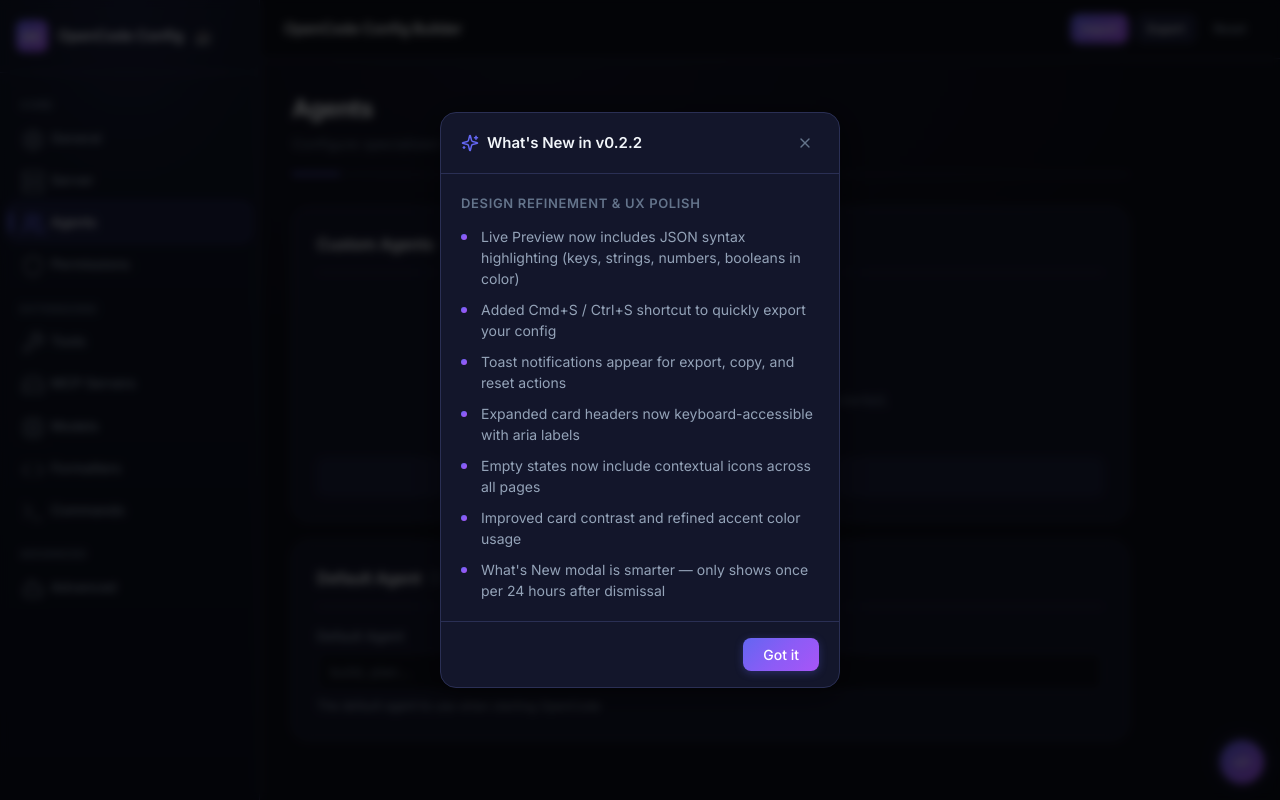
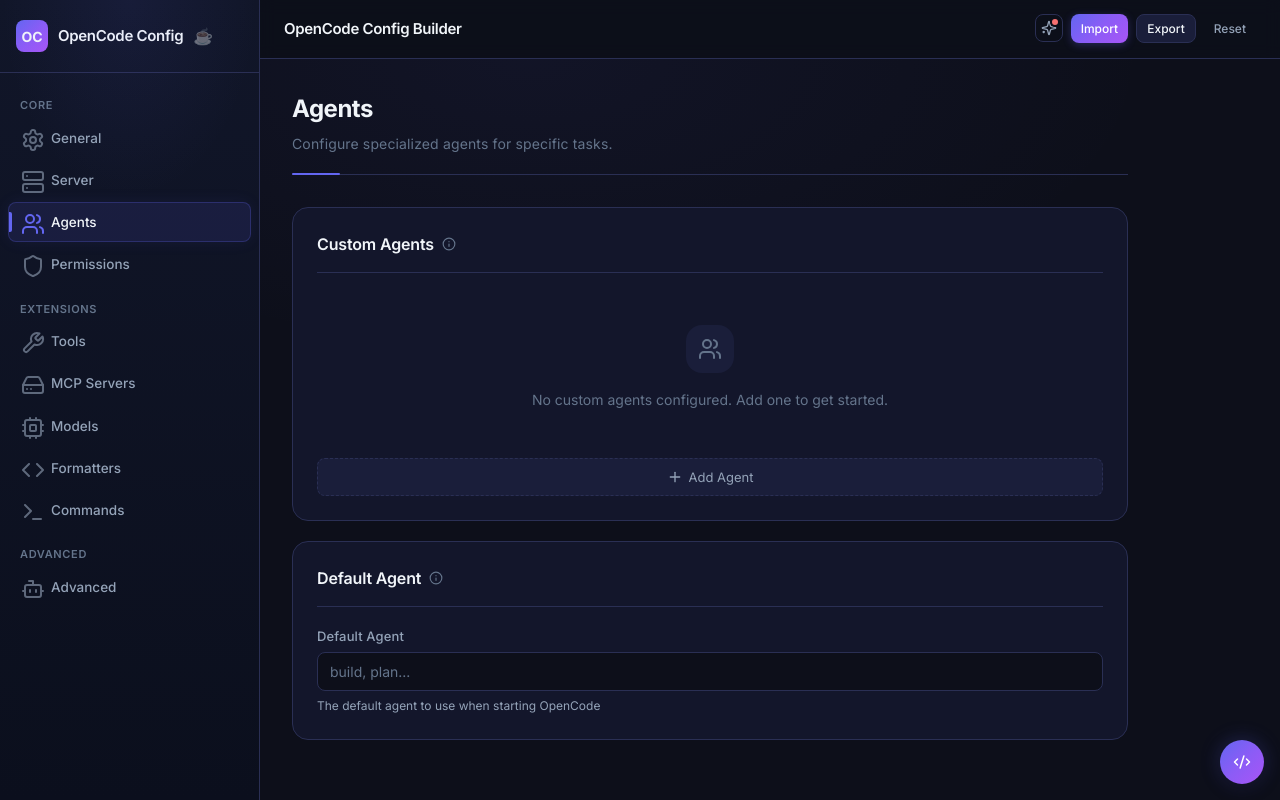
Before and after one commit to MikeCase/opencode-config-builder, a Next.js app: page /agents in a window 1280 px wide. Built offline with nearby package versions, Linux system fonts and the light colour scheme.

Commit message:
Replace What's New auto-popup with header icon + dot indicator

```diff
--- a/src/app/layout.tsx
+++ b/src/app/layout.tsx
@@ -3,7 +3,7 @@
 import React, { useState, useEffect, useCallback, useRef } from 'react'
 import Sidebar from '../components/layout/Sidebar'
 import Header from '../components/layout/Header'
-import WhatsNewManager from '../components/ui/WhatsNew'
+import WhatsNewManager, { useWhatsNew } from '../components/ui/WhatsNew'
 import '../styles/globals.css'
 import { useConfigStore } from '../store/configStore'
 import { generateJsonc } from '../lib/generate-jsonc'
@@ -13,6 +13,8 @@ export default function RootLayout({ children }: { children: React.ReactNode })
   const [sidebarOpen, setSidebarOpen] = useState(false)
   const [previewCollapsed, setPreviewCollapsed] = useState(true)
   const [toastMessage, setToastMessage] = useState<string | null>(null)
+  const [whatsNewOpen, setWhatsNewOpen] = useState(false)
+  const { hasNewVersion, dismiss: dismissWhatsNew } = useWhatsNew()
   const toastTimerRef = useRef<ReturnType<typeof setTimeout> | null>(null)
 
   const showToast = useCallback((msg: string) => {
@@ -68,7 +70,11 @@ export default function RootLayout({ children }: { children: React.ReactNode })
         <div className="app-shell">
           <Sidebar isOpen={sidebarOpen} onClose={() => setSidebarOpen(false)} />
           <div className="main-column">
-            <Header onMenuToggle={() => setSidebarOpen(true)} />
+            <Header
+              onMenuToggle={() => setSidebarOpen(true)}
+              onWhatsNewClick={() => setWhatsNewOpen(true)}
+              hasNewVersion={hasNewVersion}
+            />
             <main className="content">{children}</main>
           </div>
         </div>
@@ -84,7 +90,13 @@ export default function RootLayout({ children }: { children: React.ReactNode })
         >
           <Code2 size={18} />
         </button>
-        <WhatsNewManager />
+        <WhatsNewManager
+          show={whatsNewOpen}
+          onClose={() => {
+            setWhatsNewOpen(false)
+            dismissWhatsNew()
+          }}
+        />
         <Toast message={toastMessage} />
       </body>
     </html>
--- a/src/components/layout/Header.tsx
+++ b/src/components/layout/Header.tsx
@@ -5,13 +5,15 @@ import Button from '../ui/Button'
 import { useConfigStore } from '../../store/configStore'
 import { generateJsonc } from '../../lib/generate-jsonc'
 import { parseJsonc } from '../../lib/import-config'
-import { Menu } from 'lucide-react'
+import { Menu, Sparkles } from 'lucide-react'
 
 interface HeaderProps {
   onMenuToggle?: () => void
+  onWhatsNewClick?: () => void
+  hasNewVersion?: boolean
 }
 
-export default function Header({ onMenuToggle }: HeaderProps){
+export default function Header({ onMenuToggle, onWhatsNewClick, hasNewVersion }: HeaderProps){
   const fileInput = useRef<HTMLInputElement | null>(null)
   const config = useConfigStore((s) => s.config)
   const update = useConfigStore((s) => s.update)
@@ -70,6 +72,29 @@ export default function Header({ onMenuToggle }: HeaderProps){
         <span className="logo">OpenCode Config Builder</span>
       </div>
       <div className="header-actions">
+        <button
+          className="whatsnew-icon-btn"
+          onClick={onWhatsNewClick}
+          aria-label="What's New"
+          title="What's New"
+        >
+          <Sparkles size={16} />
+          {hasNewVersion && (
+            <span
+              aria-hidden="true"
+              style={{
+                position: 'absolute',
+                top: 4,
+                right: 4,
+                width: 6,
+                height: 6,
+                borderRadius: '50%',
+                background: 'var(--error)',
+                boxShadow: '0 0 0 2px var(--bg-primary)',
+              }}
+            />
+          )}
+        </button>
         <Button variant="primary" size="sm" onClick={doImport}>Import</Button>
         <input ref={fileInput} type="file" accept=".jsonc,.json" onChange={onFileChosen} style={{display:'none'}} />
         <Button variant="secondary" size="sm" onClick={doExport}>Export</Button>
--- a/src/components/ui/WhatsNew.tsx
+++ b/src/components/ui/WhatsNew.tsx
@@ -4,6 +4,7 @@ import React, { useState, useEffect } from 'react'
 import { X, Sparkles } from 'lucide-react'
 
 const CURRENT_VERSION = '0.2.2'
+const STORAGE_KEY = 'opencode-config-version'
 
 const CHANGELOG: Record<string, { title: string; items: string[] }> = {
   '0.1.0': {
@@ -46,11 +47,52 @@ const CHANGELOG: Record<string, { title: string; items: string[] }> = {
   },
 }
 
-interface WhatsNewProps {
+export function useWhatsNew() {
+  const [hasNewVersion, setHasNewVersion] = useState(false)
+
+  useEffect(() => {
+    if (typeof window === 'undefined') return
+    const stored = localStorage.getItem(STORAGE_KEY)
+    if (!stored) {
+      setHasNewVersion(true)
+      return
+    }
+    try {
+      const parsed = JSON.parse(stored)
+      if (parsed.version !== CURRENT_VERSION) {
+        setHasNewVersion(true)
+      } else if (parsed.dismissedAt) {
+        const elapsed = Date.now() - new Date(parsed.dismissedAt).getTime()
+        if (elapsed > 24 * 60 * 60 * 1000) {
+          setHasNewVersion(true)
+        }
+      }
+    } catch {
+      setHasNewVersion(true)
+    }
+  }, [])
+
+  const dismiss = () => {
+    if (typeof window !== 'undefined') {
+      localStorage.setItem(STORAGE_KEY, JSON.stringify({
+        version: CURRENT_VERSION,
+        dismissedAt: new Date().toISOString(),
+      }))
+    }
+    setHasNewVersion(false)
+  }
+
+  return { hasNewVersion, dismiss, currentVersion: CURRENT_VERSION }
+}
+
+interface WhatsNewManagerProps {
+  show: boolean
   onClose: () => void
 }
 
-function WhatsNew({ onClose }: WhatsNewProps) {
+export default function WhatsNewManager({ show, onClose }: WhatsNewManagerProps) {
+  if (!show) return null
+
   const changes = CHANGELOG[CURRENT_VERSION]
 
   return (
@@ -82,40 +124,3 @@ function WhatsNew({ onClose }: WhatsNewProps) {
     </div>
   )
 }
-
-export default function WhatsNewManager() {
-  const [visible, setVisible] = useState(false)
-
-  useEffect(() => {
-    const stored = localStorage.getItem('opencode-config-version')
-    if (!stored) {
-      setVisible(true)
-      return
-    }
-    try {
-      const parsed = JSON.parse(stored)
-      if (parsed.version !== CURRENT_VERSION) {
-        setVisible(true)
-      } else if (parsed.dismissedAt) {
-        const elapsed = Date.now() - new Date(parsed.dismissedAt).getTime()
-        if (elapsed > 24 * 60 * 60 * 1000) {
-          setVisible(true)
-        }
-      }
-    } catch {
-      setVisible(true)
-    }
-  }, [])
-
-  const handleDismiss = () => {
-    localStorage.setItem('opencode-config-version', JSON.stringify({
-      version: CURRENT_VERSION,
-      dismissedAt: new Date().toISOString(),
-    }))
-    setVisible(false)
-  }
-
-  if (!visible) return null
-
-  return <WhatsNew onClose={handleDismiss} />
-}
--- a/src/styles/globals.css
+++ b/src/styles/globals.css
@@ -331,6 +331,30 @@ html, body {
 
 .hamburger-btn:hover {
   background: var(--bg-elevated);
+  color: var(--text-primary);
+  border-color: var(--border-active);
+}
+
+/* Header "What's New" icon button */
+.whatsnew-icon-btn {
+  position: relative;
+  display: inline-flex;
+  align-items: center;
+  justify-content: center;
+  width: 28px;
+  height: 28px;
+  border: 1px solid var(--border-subtle);
+  border-radius: var(--radius-md);
+  background: transparent;
+  color: var(--text-secondary);
+  cursor: pointer;
+  transition: background 0.15s ease, color 0.15s ease, border-color 0.15s ease;
+  flex-shrink: 0;
+  padding: 0;
+}
+
+.whatsnew-icon-btn:hover {
+  background: var(--bg-tertiary);
   color: var(--text-primary);
   border-color: var(--border-active);
 }
```
Also changed, not shown: 1 other file (tests, documents, lock files or other folders).
